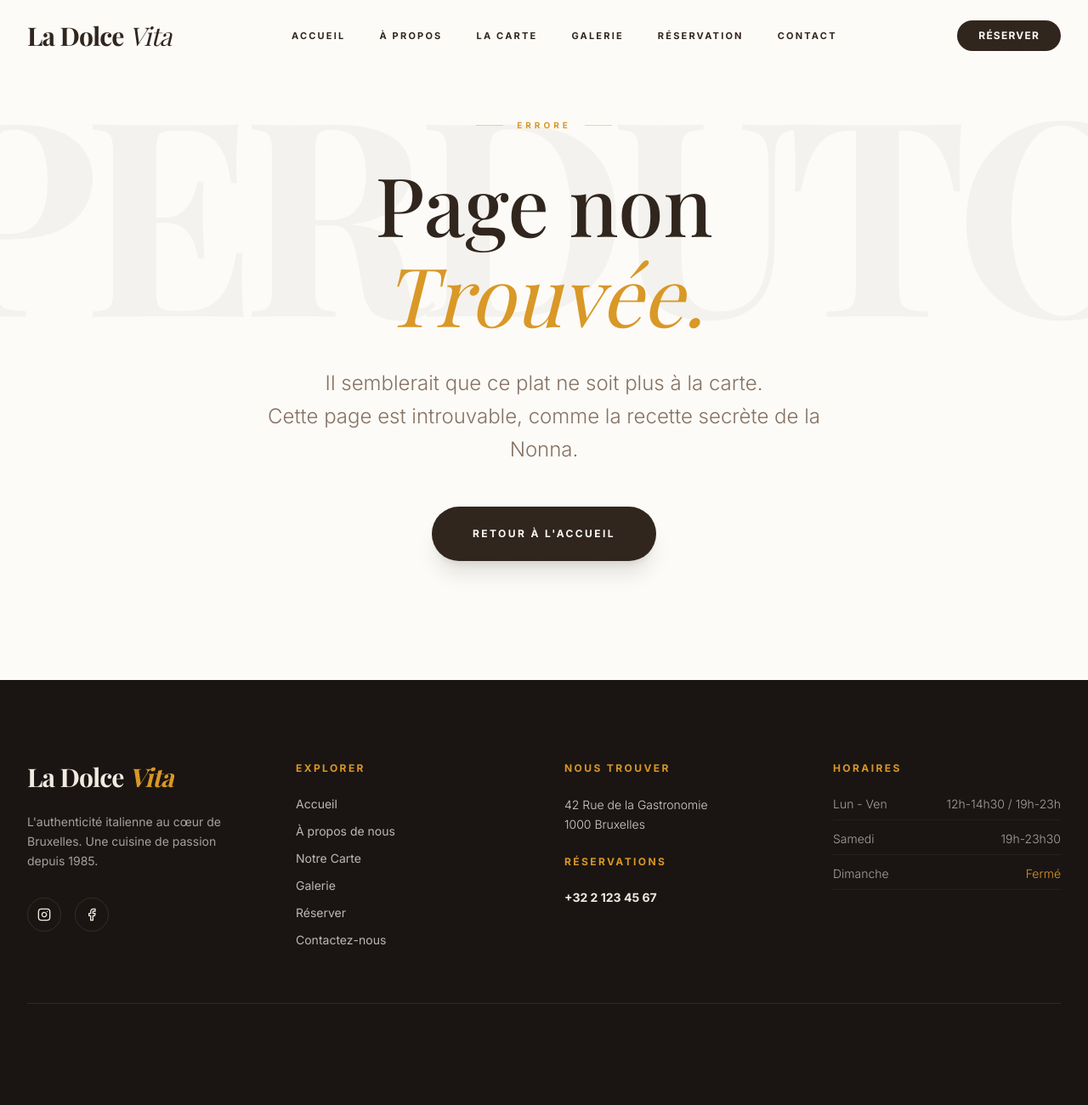
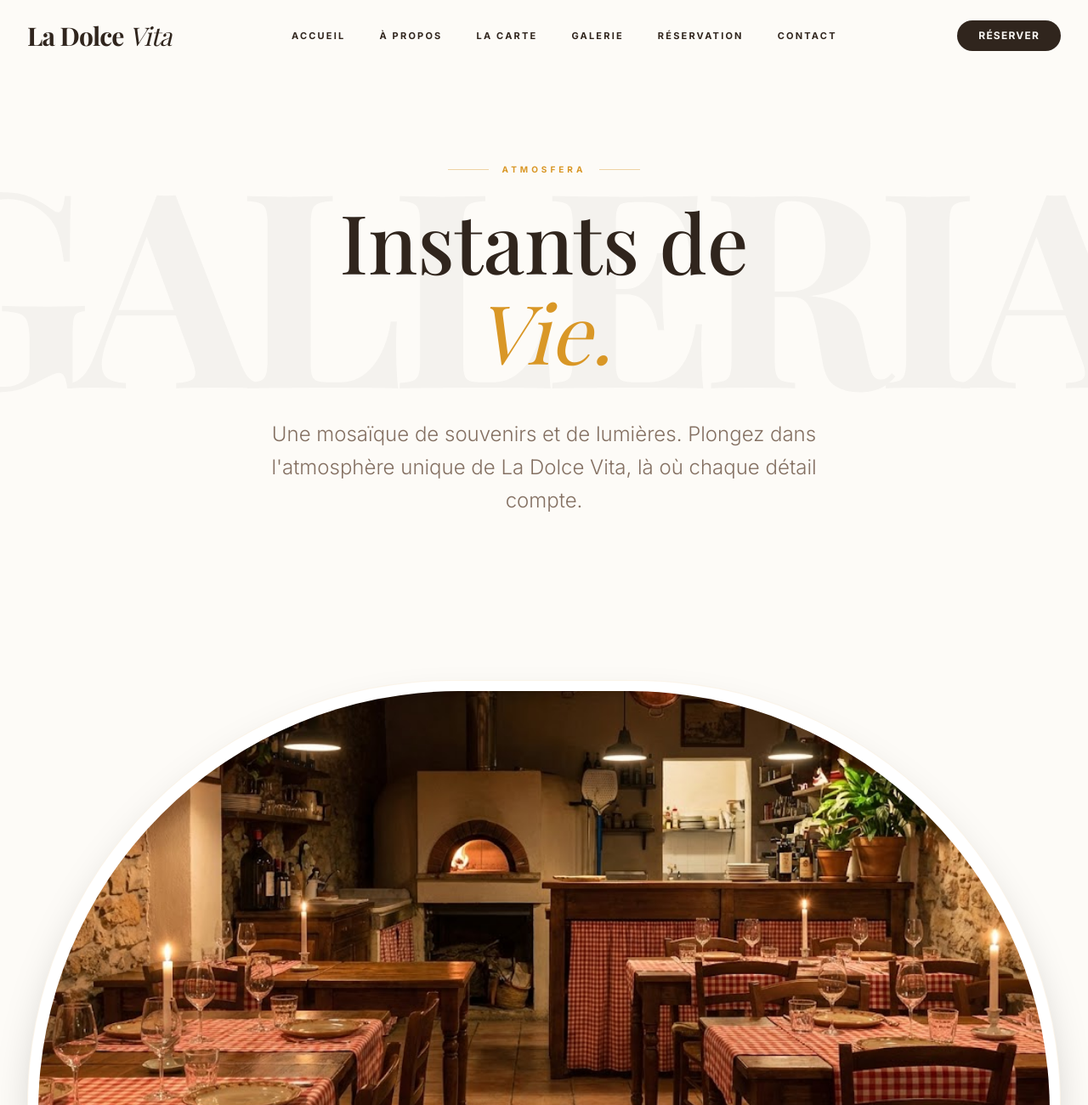
Before and after one commit to Eultype/la-dolce-vita, a Next.js app: page /galerie in a window 1280 px wide. Before the commit this address had no page. Shown: the top 1300 px of the page at 85% size. Built offline with nearby package versions, Linux system fonts and the light colour scheme; a web font is replaced by a local one.

Commit message:
feat(gallery): création de la page galerie avec layout 'mosaïque en arche', données dynamiques (gallery.ts) et texte de fond

```diff
--- a/src/app/about/page.tsx
+++ b/src/app/about/page.tsx
@@ -55,9 +55,13 @@ export default function AboutPage() {
                         transition={{ duration: 0.8 }}
                         className="max-w-4xl mx-auto"
                     >
-                        <span className="text-italian-gold text-xs font-bold tracking-[0.4em] uppercase mb-6 block">
-                            La Nostra Storia
-                        </span>
+                        <div className="flex items-center justify-center gap-4 mb-6">
+                            <div className="h-px w-12 bg-italian-gold/40"></div>
+                            <span className="text-italian-gold text-[10px] font-bold tracking-[0.4em] uppercase">
+                                La Nostra Storia
+                            </span>
+                            <div className="h-px w-12 bg-italian-gold/40"></div>
+                        </div>
                         <h1 className="font-serif text-5xl md:text-7xl lg:text-8xl text-foreground font-medium leading-[1.1] mb-12">
                             Une histoire de <br/>
                             <span className="italic text-italian-gold font-light">Famille.</span>
@@ -174,13 +178,16 @@ export default function AboutPage() {
                         className="w-full"
                     >
                         <div className="relative py-6 px-4">
+                            {/* Quote gauche */}
                             <Quote className="absolute top-0 left-0 w-10 h-10 text-italian-gold/20 fill-current opacity-50" />
                             <h3 className="font-serif text-3xl md:text-5xl leading-tight mb-8 italic text-foreground font-light px-8 w-full">
                                 "Nous n'avons pas hérité de recettes, nous avons hérité d'une mémoire. Chaque assiette est un souvenir que nous partageons avec vous."
                             </h3>
+                            {/* Quote droit */}
                             <Quote className="absolute bottom-0 right-0 w-10 h-10 text-italian-gold/20 fill-current opacity-50 rotate-180" />
                         </div>
 
+                        {/* Auteur */}
                         <div className="flex flex-col items-center gap-2">
                             <span className="text-italian-gold font-bold uppercase tracking-widest text-sm">Maria Rossi</span>
                             <span className="text-muted-foreground text-xs uppercase tracking-widest">Chef Propriétaire</span>
@@ -213,7 +220,7 @@ export default function AboutPage() {
                                 transition={{ delay: i * 0.2 }}
                                 className="group text-center"
                             >
-                                {/* L'Arche Équipe avec effet N&B -> Couleur au survol de l'image */}
+                                {/* L'Arche Équipe */}
                                 <div className="relative aspect-[3/4] w-full overflow-hidden mb-6 rounded-t-full shadow-lg border-2 border-italian-gold/30 grayscale hover:grayscale-0 transition-all duration-700 cursor-pointer">
                                     <Image
                                         src={member.image}
--- /dev/null
+++ b/src/app/galerie/page.tsx
@@ -0,0 +1,133 @@
+"use client";
+
+// Import Next
+import Image from "next/image";
+// Import React
+import { useRef } from "react";
+// Import de Framer Motion
+import { motion, useScroll, useTransform } from "framer-motion";
+// Import de Lucide Icons
+import { Quote } from "lucide-react";
+// Import des données
+import { galleryImages } from "@/data/gallery";
+
+// Page galerie
+export default function GaleriePage() {
+    const containerRef = useRef(null);
+    const { scrollYProgress } = useScroll({
+        target: containerRef,
+        offset: ["start start", "end end"],
+    });
+
+    const xText = useTransform(scrollYProgress, [0, 1], ["-10%", "-20%"]);
+
+    return (
+        <div className="bg-[#FDFBF7] min-h-screen overflow-hidden relative" ref={containerRef}>
+
+            {/* Texte de fond "GALLERIA" */}
+            <div className="absolute top-[5%] left-0 w-full overflow-hidden pointer-events-none opacity-[0.03] select-none z-0">
+                <motion.div style={{ x: xText }} className="whitespace-nowrap">
+                    <h2 className="font-serif text-[25vw] leading-none font-bold text-black tracking-tighter">
+                        GALLERIA GALLERIA
+                    </h2>
+                </motion.div>
+            </div>
+
+            {/* Header */}
+            <section className="container mx-auto px-4 min-h-screen flex flex-col justify-center text-center relative z-20">
+                <motion.div
+                    initial={{ opacity: 0, y: 30 }}
+                    animate={{ opacity: 1, y: 0 }}
+                    transition={{ duration: 1 }}
+                    className="max-w-4xl mx-auto"
+                >
+                    <div className="flex items-center justify-center gap-4 mb-6">
+                        <div className="h-px w-12 bg-italian-gold/40"></div>
+                            <span className="text-italian-gold text-[10px] font-bold tracking-[0.4em] uppercase block">
+                                Atmosfera
+                            </span>
+                        <div className="h-px w-12 bg-italian-gold/40"></div>
+                    </div>
+                    <h1 className="font-serif text-5xl md:text-7xl lg:text-8xl text-foreground font-medium leading-[1.1] mb-12">
+                        Instants de <br/>
+                        <span className="italic text-italian-gold font-light">Vie.</span>
+                    </h1>
+                    <p className="text-xl md:text-2xl text-muted-foreground font-light leading-relaxed max-w-2xl mx-auto">
+                        Une mosaïque de souvenirs et de lumières. Plongez dans l'atmosphère unique de La Dolce Vita, là où chaque détail compte.
+                    </p>
+                </motion.div>
+            </section>
+
+            {/* La galerie */}
+            <section className="container mx-auto px-4 pb-40 relative z-10 max-w-7xl">
+
+                {/* Image archée */}
+                <motion.div
+                    initial={{ opacity: 0, y: 50 }}
+                    whileInView={{ opacity: 1, y: 0 }}
+                    viewport={{ once: true }}
+                    transition={{ duration: 1.2 }}
+                    className="relative w-full aspect-[16/9] md:aspect-[21/9] bg-white p-2 md:p-3 shadow-2xl rounded-t-[500px] mb-12 border border-italian-gold/10"
+                >
+                    <div className="relative w-full h-full overflow-hidden rounded-t-[500px]">
+                        <Image
+                            src={galleryImages[0].src}
+                            alt={galleryImages[0].alt}
+                            fill
+                            className="object-cover"
+                            priority
+                        />
+                    </div>
+                </motion.div>
+
+                {/* La mosaïque */}
+                <div className="grid grid-cols-2 md:grid-cols-4 lg:grid-cols-6 gap-4 md:gap-6 grid-flow-dense">
+                    {galleryImages.slice(1).map((image, i) => (
+                        <motion.div
+                            key={i}
+                            initial={{ opacity: 0, y: 30 }}
+                            whileInView={{ opacity: 1, y: 0 }}
+                            viewport={{ once: true, margin: "-50px" }}
+                            transition={{ duration: 0.8, delay: i * 0.05 }}
+                            className={`relative group ${image.span} bg-white p-2 md:p-3 shadow-lg transition-transform duration-500 hover:-translate-y-1 hover:shadow-2xl border border-italian-gold/5 rounded-sm`}
+                        >
+                            <div className="relative w-full h-full aspect-square md:aspect-auto md:min-h-[250px] overflow-hidden rounded-sm bg-gray-100">
+                                <Image
+                                    src={image.src}
+                                    alt={image.alt}
+                                    fill
+                                    className="object-cover transition-transform duration-[3s] group-hover:scale-110"
+                                    sizes="(max-width: 768px) 100vw, (max-width: 1200px) 50vw, 33vw"
+                                />
+                                <div className="absolute inset-0 bg-black/5 opacity-0 group-hover:opacity-100 transition-opacity duration-500" />
+                            </div>
+                        </motion.div>
+                    ))}
+                </div>
+            </section>
+
+            {/* Citation */}
+            <section className="w-full mb-40 relative px-4 md:px-12 flex flex-col items-center">
+                <motion.div
+                    initial={{ opacity: 0, y: 30 }}
+                    whileInView={{ opacity: 1, y: 0 }}
+                    viewport={{ once: true }}
+                    transition={{ duration: 0.8 }}
+                    className="w-full max-w-7xl relative"
+                >
+                    {/* Quote gauche */}
+                    <Quote className="absolute -top-12 left-0 w-10 h-10 text-italian-gold/20 fill-current opacity-50 hidden md:block" />
+
+                    <div className="max-w-4xl mx-auto text-center px-4">
+                        <h3 className="font-serif text-3xl md:text-5xl leading-tight text-foreground italic font-light relative z-10">
+                            "C'est en regardant par la fenêtre que le voyage [culinaire] commence."
+                        </h3>
+                    </div>
+
+                    {/* Quote droit */}
+                    <Quote className="absolute -bottom-12 right-0 w-10 h-10 text-italian-gold/20 fill-current opacity-50 rotate-180 hidden md:block" />
+                </motion.div>
+            </section>
+        </div>
+    );
+}
--- a/src/app/menu/page.tsx
+++ b/src/app/menu/page.tsx
@@ -17,6 +17,7 @@ import DessertIcon from "@/components/ui/DessertIcon";
 
 const categories = ["Antipasti", "Primi Piatti", "Secondi Piatti", "Le Pizze", "Dolci", "Vini", "Bevande"];
 
+// Page La carte
 export default function MenuPage() {
     const containerRef = useRef(null);
     const [activeCategory, setActiveCategory] = useState("Antipasti");
@@ -58,8 +59,9 @@ export default function MenuPage() {
                             </span>
                             <div className="h-px w-12 bg-italian-gold/40"></div>
                         </div>
-                        <h1 className="font-serif text-6xl md:text-8xl lg:text-9xl text-foreground font-medium leading-[0.9] mb-12">
-                            La <span className="italic text-italian-gold font-light">Carta.</span>
+                        <h1 className="font-serif text-5xl md:text-7xl lg:text-8xl text-foreground font-medium leading-[1.1] mb-12">
+                            L'Art de la <br/>
+                            <span className="italic text-italian-gold font-light">Dégustation.</span>
                         </h1>
                         <p className="text-xl md:text-2xl text-muted-foreground font-light leading-relaxed max-w-2xl mx-auto">
                             Une invitation au voyage culinaire à travers les terroirs d'Italie.
--- a/src/components/home/MenuPreviewSection.tsx
+++ b/src/components/home/MenuPreviewSection.tsx
@@ -69,7 +69,9 @@ const MenuPreviewSection = () => {
 
                 {/* Grilles de plat */}
                 <div className="grid grid-cols-1 md:grid-cols-3 gap-8 lg:gap-12">
-                    {dishes.map((dish, index) => (
+                    {dishes
+                        .filter(dish => ["Margherita", "Spaghetti alla Carbonara", "Tiramisù"].includes(dish.name))
+                        .map((dish, index) => (
                         <motion.div
                             key={dish.name}
                             initial={{ opacity: 0, y: 50 }}
--- /dev/null
+++ b/src/data/gallery.ts
@@ -0,0 +1,19 @@
+export const galleryImages = [
+    { src: "/images/scene-restaurant.jpg", alt: "La Salle", span: "md:col-span-full md:row-span-2" },
+    { src: "/images/gallery-1.jpg", alt: "Gusto", span: "md:col-span-2 md:row-span-1" },
+    { src: "/images/gallery-2.jpg", alt: "Détail", span: "md:col-span-1 md:row-span-1" },
+    { src: "/images/cheminee.jpg", alt: "Calore", span: "md:col-span-1 md:row-span-2" },
+    { src: "/images/table.jpg", alt: "Convivialité", span: "md:col-span-2 md:row-span-1" },
+    { src: "/images/gallery-3.jpg", alt: "Vini", span: "md:col-span-1 md:row-span-1" },
+    { src: "/images/carbonara-romana.jpg", alt: "Tradizione", span: "md:col-span-2 md:row-span-2" },
+    { src: "/images/gallery-4.jpg", alt: "Pasta", span: "md:col-span-1 md:row-span-1" },
+    { src: "/images/gallery-6.jpg", alt: "Arte", span: "md:col-span-2 md:row-span-1" },
+    { src: "/images/tiramisu.jpg", alt: "Dolce Vita", span: "md:col-span-1 md:row-span-1" },
+    { src: "/images/pizza-marguerita2.jpg", alt: "Forno", span: "md:col-span-2 md:row-span-1" },
+    { src: "/images/table3.jpg", alt: "Amici", span: "md:col-span-1 md:row-span-1" },
+    { src: "/images/gallery-5.jpg", alt: "Passione", span: "md:col-span-2 md:row-span-1" },
+    { src: "/images/Luca.jpg", alt: "L'Accoglienza", span: "md:col-span-1 md:row-span-1" },
+    { src: "/images/Giulia.jpg", alt: "Il Sorriso", span: "md:col-span-1 md:row-span-1" },
+    { src: "/images/giuseppe2.jpg", alt: "Memoria", span: "md:col-span-1 md:row-span-1" },
+    { src: "/images/scene-restaurant2.jpg", alt: "La Base", span: "md:col-span-full md:row-span-2" }
+];
```
